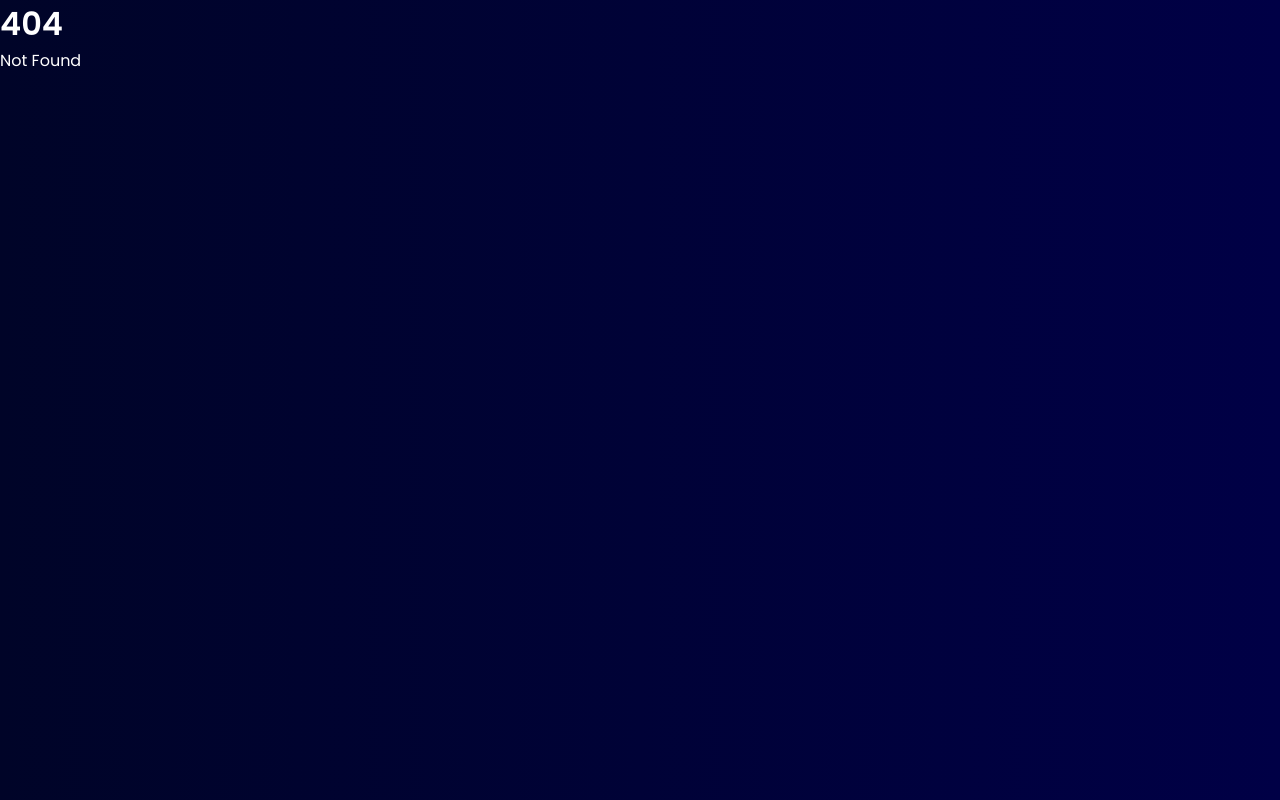
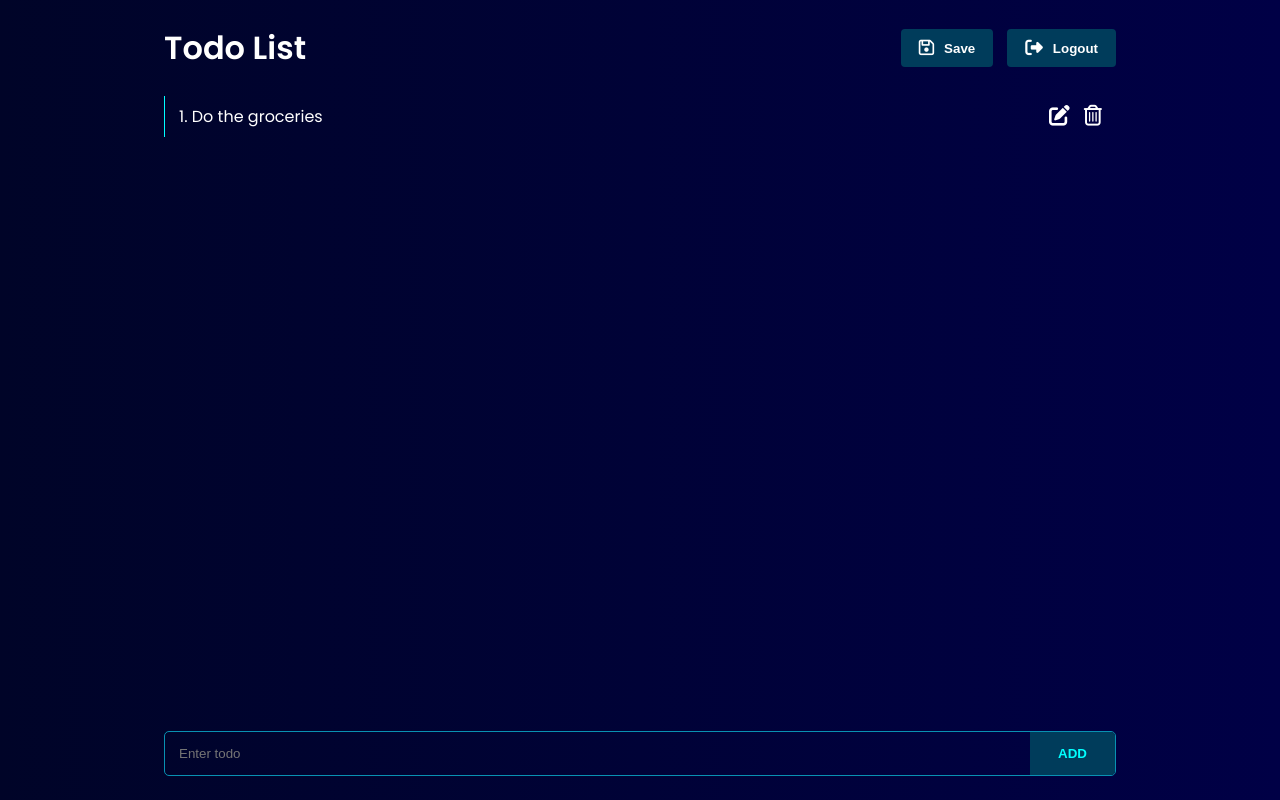
Before and after one commit to aibek99/todolist, a SvelteKit app: page /dashboard in a window 1280 px wide. Before the commit this address had no page. Built offline with nearby package versions, Linux system fonts and the light colour scheme.

Commit message:
commit dashboard page ready for crud

```diff
--- a/src/app.html
+++ b/src/app.html
@@ -8,6 +8,8 @@
 		<link rel="preconnect" href="https://fonts.googleapis.com">
 		<link rel="preconnect" href="https://fonts.gstatic.com" crossorigin>
 		<link href="https://fonts.googleapis.com/css2?family=Poppins:wght@100;200;300;400;500;600&display=swap" rel="stylesheet">
+		<link rel="stylesheet" href="https://cdnjs.cloudflare.com/ajax/libs/font-awesome/6.4.2/css/all.min.css" integrity="sha512-z3gLpd7yknf1YoNbCzqRKc4qyor8gaKU1qmn+CShxbuBusANI9QpRohGBreCFkKxLhei6S9CQXFEbbKuqLg0DA==" crossorigin="anonymous" referrerpolicy="no-referrer" />
+
 		<style>
 			* {
 				box-sizing: border-box;
--- /dev/null
+++ b/src/routes/dashboard/+page.svelte
@@ -0,0 +1,196 @@
+<script>
+    let todoList = ['Do the groceries'];
+    let currTodo = '';
+    let error = false;
+
+    function addTodo() {
+        error = false;
+        if (!currTodo) {
+            error = true;
+        }
+        todoList = [...todoList, currTodo];
+        currTodo = "";
+    }
+
+    function editTodo(index) {
+        let newTodoList = todoList.filter((val, i) => {
+            console.log(i, index, i !== index);
+            return i !== index;
+        });
+        currTodo = todoList[index];
+        todoList = newTodoList;
+    }
+
+    function removeTodo(index) {
+        let newTodoList = todoList.filter((val, i) => {
+            console.log(i, index, i !== index);
+            return i !== index;
+        });
+        todoList = newTodoList;
+    }
+</script>
+
+<div class="mainContainer">
+    <div class="headerContainer">
+        <h1>Todo List</h1>
+        <div class="headerBtns">
+            <button>
+                <i class="fa-regular fa-floppy-disk" />
+                <p>Save</p>
+            </button>
+            <button>
+                <i class="fa-solid fa-right-from-bracket" />
+                <p>Logout</p>
+            </button>
+        </div>
+    </div>
+    <main>
+        {#if todoList.length === 0}
+            <p>
+                You have nothing todo!
+            </p>
+        {/if}
+        {#each todoList as todo, index}
+            <div class="todo">
+                <p>
+                    {index + 1}. {todo}
+                </p>
+                <div class="actions">
+                    <!-- svelte-ignore a11y-no-static-element-interactions -->
+                    <i
+                        on:click={() => {
+                            editTodo(index)
+                        }}
+                        on:keydown={() => {}}
+                        class="fa-solid fa-pen-to-square"
+                    />
+                    <!-- svelte-ignore a11y-no-static-element-interactions -->
+                    <i
+                        on:click={() => {
+                            removeTodo(index)
+                        }}
+                        on:keydown={() => {}}
+                        class="fa-regular fa-trash-can"
+                    />
+                </div>
+            </div>
+        {/each}
+    </main>
+    <div class={"enterTodo " + (error ? "errorBorder" : "")}>
+        <input bind:value={currTodo} type="text" placeholder="Enter todo"/>
+        <button on:click={addTodo}>ADD</button>
+    </div>
+</div>
+
+<style>
+    .mainContainer {
+        display: flex;
+        flex-direction: column;
+        min-height: 100vh;
+        gap: 24px;
+        padding: 24px;
+        width: 100%;
+        max-width: 1000px;
+        margin: 0 auto;
+    }
+
+    .headerContainer {
+        display: flex;
+        align-items: center;
+        justify-content: space-between;
+    }
+
+    .headerBtns {
+        display: flex;
+        align-items: center;
+        gap: 14px;
+    }
+
+    .headerContainer button {
+        background: #003c5b;
+        color: white;
+        padding: 10px 18px;
+        border: none;
+        border-radius: 4px;
+        font-weight: 700;
+        display: flex;
+        align-items: center;
+        gap: 10px;
+        cursor: pointer;
+    }
+
+    .headerContainer button i {
+        font-size: 1.1rem;
+    }
+
+    .headerContainer button:hover {
+        opacity: 0.7;
+    }
+
+    main {
+        display: flex;
+        flex-direction: column;
+        gap: 8px;
+        flex: 1;
+    }
+
+    .todo {
+        border-left: 1px solid cyan;
+        padding: 8px 14px;
+        display: flex;
+        align-items: center;
+        justify-content: space-between;
+    }
+
+    .actions {
+        display: flex;
+        align-items: center;
+        gap: 14px;
+        font-size: 1.3rem;
+    }
+
+    .actions i {
+        cursor: pointer;
+    }
+
+    .actions i:hover {
+        color: coral;
+    }
+
+    .enterTodo {
+        display: flex;
+        align-items: stretch;
+        border: 1px solid #0891b2;
+        border-radius: 5px;
+        overflow: hidden;
+    }
+
+    .errorBorder {
+        border-color: coral !important;
+    }
+
+    .enterTodo input {
+        background: transparent;
+        border: none;
+        padding: 14px;
+        color: white;
+        flex: 1;
+    }
+
+    .enterTodo input:focus {
+        outline: none;
+    }
+
+    .enterTodo button {
+        padding: 0 28px;
+        background: #003c5b;
+        border: none;
+        color: cyan;
+        font-weight: 600;
+        cursor: pointer;
+    }
+
+    .enterTodo button:hover {
+        background: transparent;
+    }
+</style>
```
